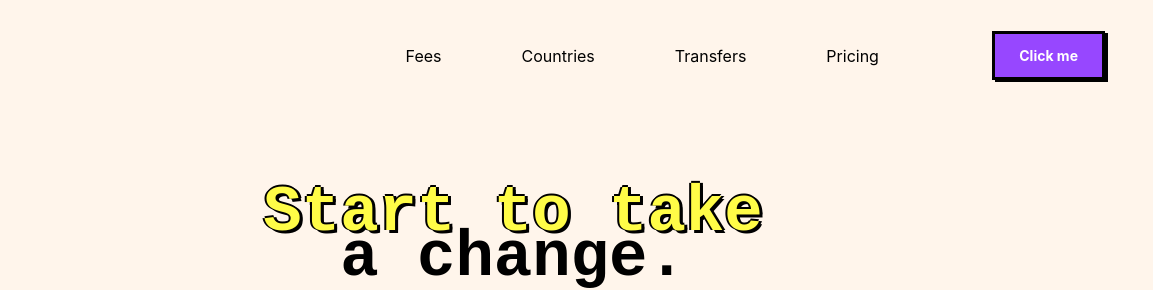
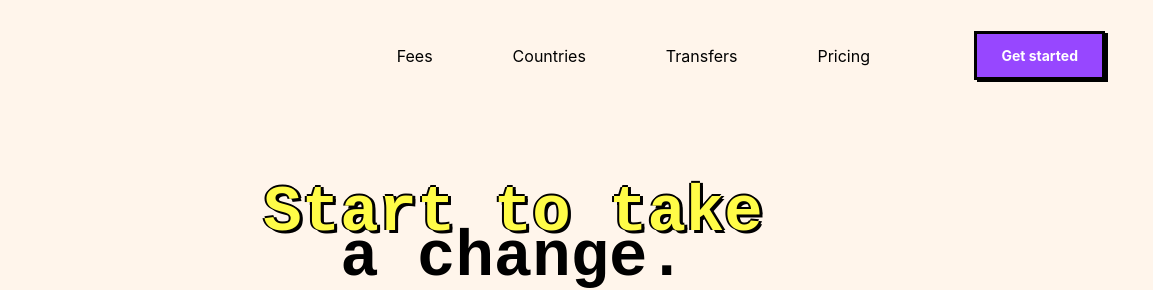
Before and after one commit to Iryshka/Neo-brutalism-Project-1, a plain HTML site: page index.html in a window 1280 px wide. Shown: the top 290 px of the page, 127-1280 px from the left. Drawn offline with Linux system fonts and the light colour scheme.

Commit message:
Changed button name

```diff
--- a/index.html
+++ b/index.html
@@ -37,7 +37,7 @@
           </nav>
           <div class="header__button">
             <a href="pages/welcome/welcome.html"
-              ><button class="button">Click me</button></a
+              ><button class="button">Get started</button></a
             >
           </div>
 
```
